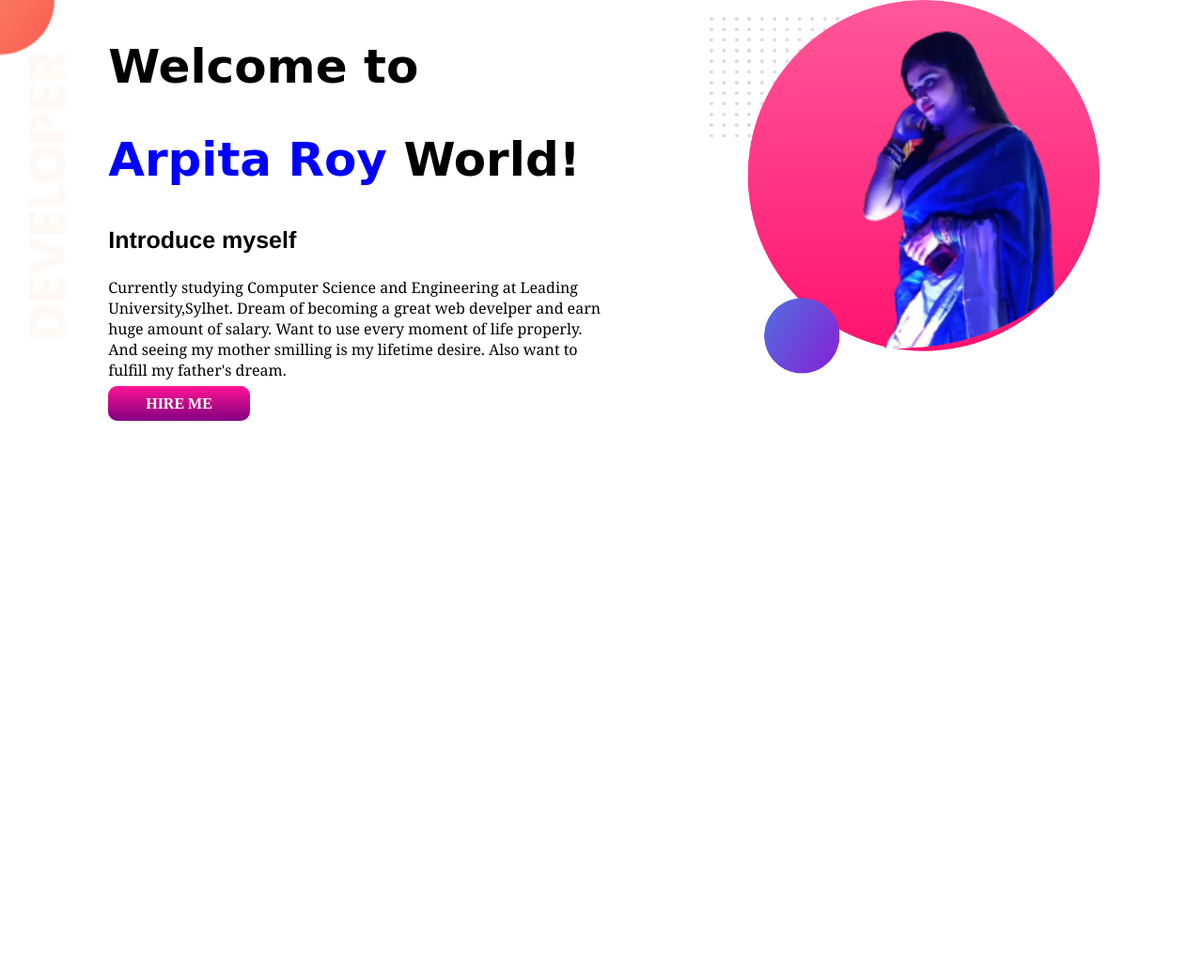
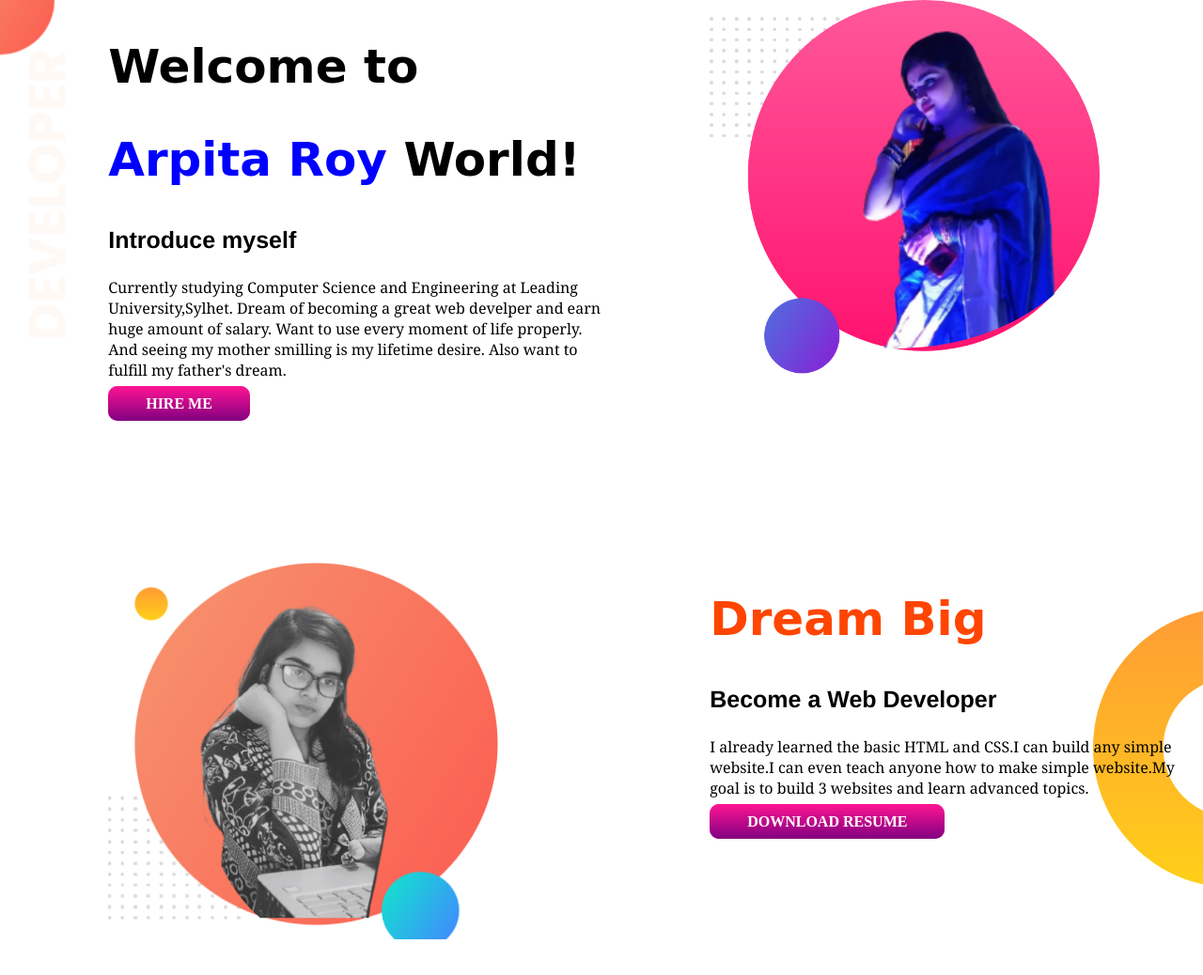
Before and after one commit to royarpita01/developer-portfolio, a plain HTML site: page index.html in a window 1280 px wide. Shown: the whole page at 94% size. Before the commit the page ends 800 px from the top, so only its background shows below. Drawn offline with Linux system fonts and the light colour scheme; a web font is replaced by a local one.

Commit message:
dream big part added

```diff
--- a/index.html
+++ b/index.html
@@ -30,6 +30,19 @@
             <img src="images/Arpita-pic-with-bg.png" alt="">
         </div>
     </section>
+    <section class="dream-big">
+        <div class="half-width">
+            <img src="images/arpi-bg.png" alt="">
+        </div>
+        <div class="half-width">
+            <h1><span class="orange">Dream Big</span></h1>
+            <h3>Become a Web Developer</h3>
+            <p>I already learned the basic HTML and CSS.I can build any simple website.I can even teach anyone how to
+                make simple website.My goal is to build 3 websites and learn advanced topics.</p>
+            <a class="link-button" target="_blank" href="">DOWNLOAD RESUME</a>
+        </div>
+    </section>
+
 </body>
 
 </html>
--- a/style.css
+++ b/style.css
@@ -29,6 +29,7 @@ p {
 
 section {
     display: flex;
+    margin-bottom: 150px;
 }
 
 .link-button {
@@ -49,3 +50,14 @@ section {
 body {
     margin: 0;
 }
+
+.orange {
+    color: orangered;
+}
+
+.dream-big {
+    background-image: url(images/dream-bg.png);
+    background-repeat: no-repeat;
+    background-position: right;
+    background-position: 100%;
+}
```
Also changed, not shown: images/arpi-bg.png (added).
